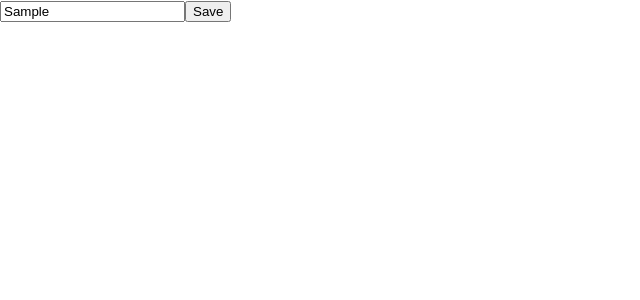
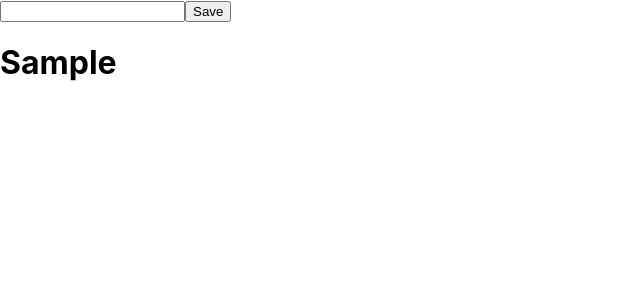
Before and after one commit to SebastianSloma/react_tasks, a React (Create React App) app: page / in a window 1280 px wide. Both pictures are taken after typing "Sample" into the empty fields and a click on the button "Save". Shown: the top 300 px of the page, without its empty margins (0-640 px from the left). Built offline with nearby package versions, Linux system fonts and the light colour scheme.

Commit message:
add/show task

```diff
--- a/src/App.tsx
+++ b/src/App.tsx
@@ -1,17 +1,18 @@
-import React, { Fragment, useState } from "react";
+import React, { Fragment, useState } from 'react';
 
 type FormElement = React.FormEvent<HTMLFormElement>;
 interface ITask {
 	name: string;
 	done: boolean;
 }
-[{}, {}];
 function App(): JSX.Element {
-	const [newTask, setNewTask] = useState<string>("");
+	const [newTask, setNewTask] = useState<string>('');
 	const [tasks, setTasks] = useState<ITask[]>([]);
 
 	const handleSubmit = (e: FormElement) => {
 		e.preventDefault();
+		addTask(newTask);
+		setNewTask('');
 	};
 	const addTask = (name: string) => {
 		const newTasks: ITask[] = [...tasks, { name, done: false }];
@@ -21,9 +22,18 @@ function App(): JSX.Element {
 	return (
 		<Fragment>
 			<form onSubmit={handleSubmit}>
-				<input type='text' onChange={e => setNewTask(e.target.value)} />
+				<input
+					type='text'
+					onChange={e => setNewTask(e.target.value)}
+					value={newTask}
+				/>
 				<button>Save</button>
 			</form>
+			{
+				tasks.map((t:ITask, i:number)=>{
+					return<h1 key={i}>{t.name}</h1>
+				})
+			}
 		</Fragment>
 	);
 }
```
